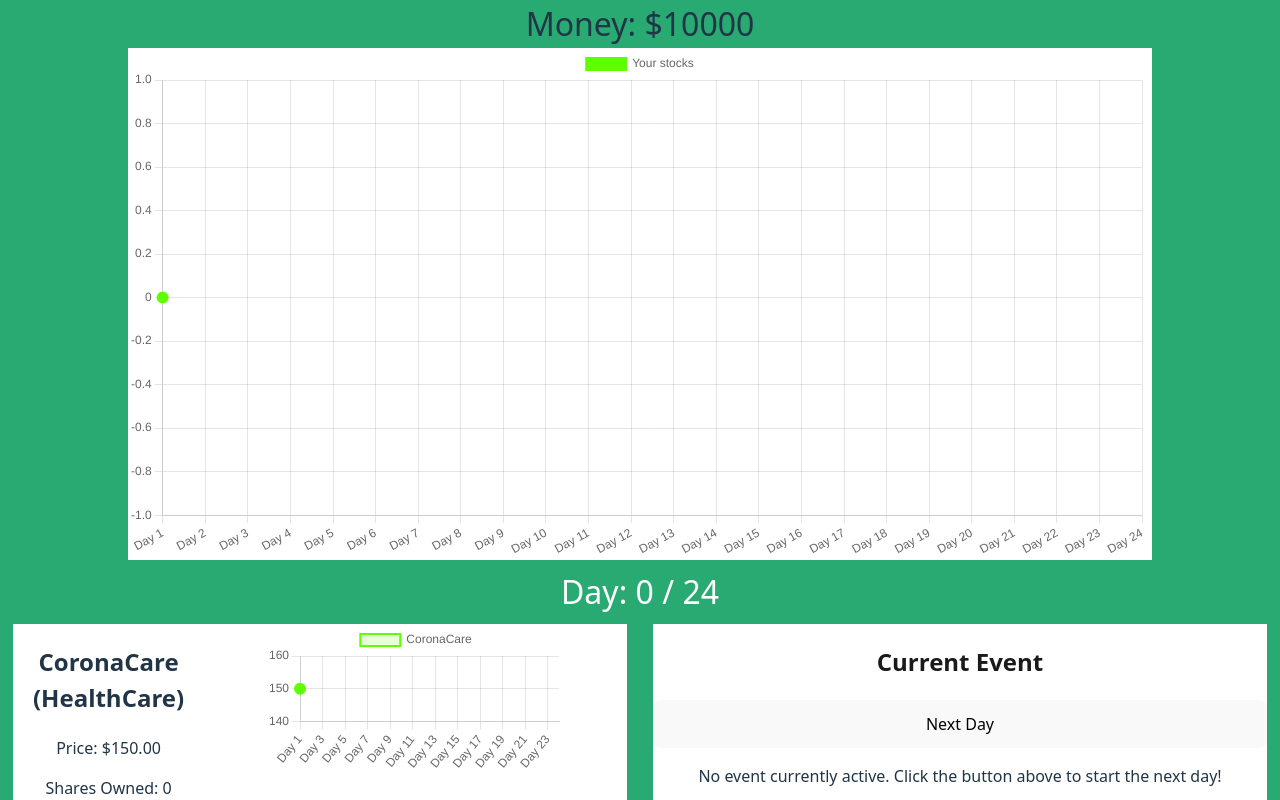
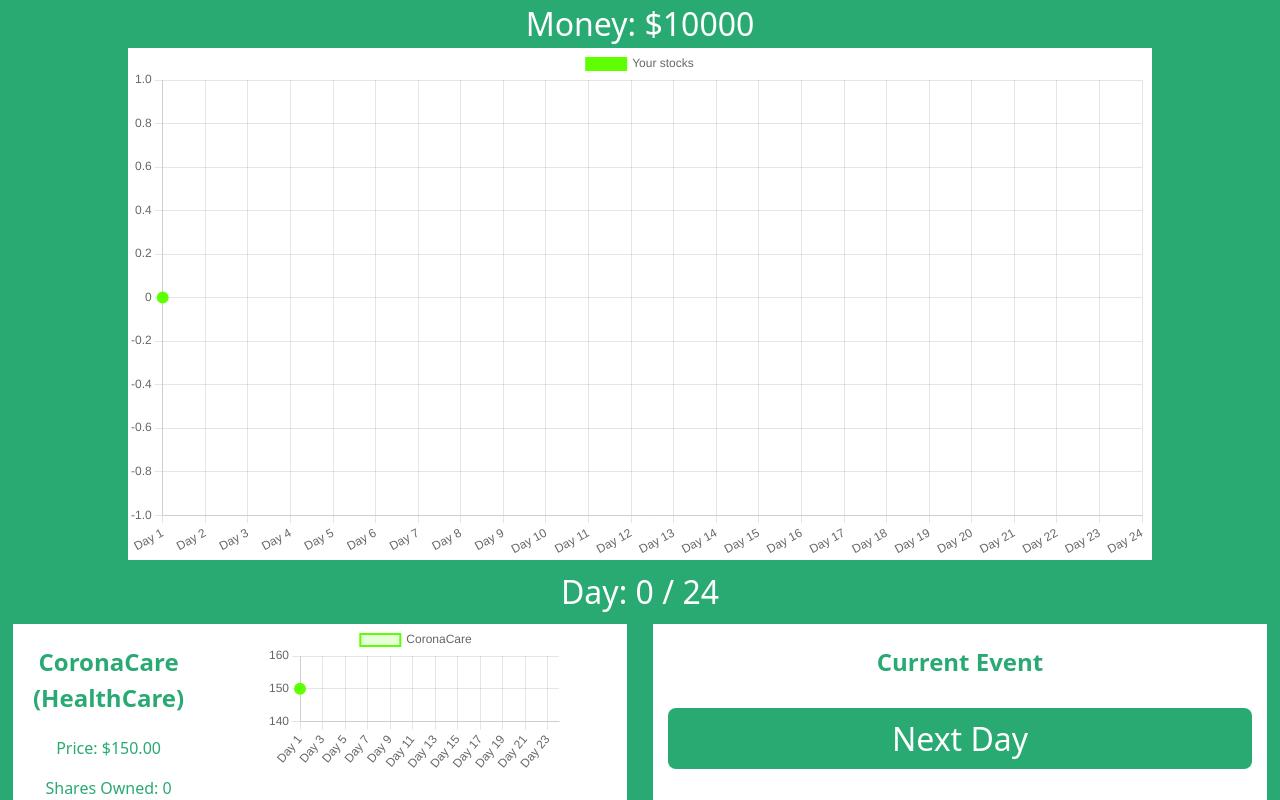
Before and after one commit to williamz2198/HackNYU-2025, a React (Vite) app in the folder win-or-crash/: page / in a window 1280 px wide. Shown: the top 800 px of the page. Built offline with nearby package versions, Linux system fonts and the light colour scheme.

Commit message:
Added high score system

```diff
--- a/win-or-crash/src/App.css
+++ b/win-or-crash/src/App.css
@@ -3,18 +3,13 @@
   text-align: center;
   background-color: rgb(41, 170, 114);
 }
-
-.logo {
-  height: 6em;
-  padding: 1.5em;
-  will-change: filter;
-  transition: filter 300ms;
+button{
+  background-color: rgb(41, 170, 114);
+  margin: 0 1vw 0 1vw;
+  color: white;
 }
-.logo:hover {
-  filter: drop-shadow(0 0 2em #646cffaa);
-}
-.logo.react:hover {
-  filter: drop-shadow(0 0 2em #61dafbaa);
+p, h2{
+  color:rgb(41, 170, 114);
 }
 
 @keyframes logo-spin {
@@ -24,20 +19,6 @@
   to {
     transform: rotate(360deg);
   }
-}
-
-@media (prefers-reduced-motion: no-preference) {
-  a:nth-of-type(2) .logo {
-    animation: logo-spin infinite 20s linear;
-  }
-}
-
-.card {
-  padding: 2em;
-}
-
-.read-the-docs {
-  color: #888;
 }
 
 .Chart{
@@ -65,16 +46,16 @@
 }
 
 .buttonEvent{
-  width: 100%;
-  padding: 12px;
-  font-size: 16px;
-  background-color: '#007bff';
+  width: 95%;
+  font-size: 2em;
   color: "white";
   border: 'none';
   border-Radius: '4px';
   cursor: 'pointer';
-  margin-bottom: '20px';
+  margin: 1vh 1vw 3vh 1vw;
+  padding: 1vh 1vw 1vh 1vw;
 }
 .MoneyDisplay{
   font-size: 2em;
+  color:white;
 }
--- a/win-or-crash/src/App.jsx
+++ b/win-or-crash/src/App.jsx
@@ -97,6 +97,12 @@ function App() {
         stockValue += stock.currentPrice * portfolio[key].quantity;
       }
     }
+    if(localStorage.getItem("highScore")==null){
+      localStorage["highScore"] = 0;
+    }
+    if(localStorage.highScore < money+stockValue){
+      localStorage.highScore = money+stockValue;
+    }
     return money + stockValue;
   }
 
@@ -186,6 +192,7 @@ function App() {
            <p>Cash: ${money.toFixed(2)}</p>
            <p>Stock Value: ${(calculateTotalScore() - money).toFixed(2)}</p>
            <h2>Total Score: ${calculateTotalScore().toFixed(2)}</h2>
+           <h2>High Score: ${parseFloat(localStorage.highScore).toFixed(2)}</h2>
            <button onClick={restartGame} style={{ marginTop: "20px", padding: "10px 20px" }}>Play Again</button>
          </div>
        </div>
--- a/win-or-crash/src/components/RandomEvent.jsx
+++ b/win-or-crash/src/components/RandomEvent.jsx
@@ -100,7 +100,7 @@ export default function RandomEvent(props) {
 
     return (
         <>
-            <h2 style={{ textAlign: 'center', color: '#1a1a1a' }}>Current Event</h2>
+            <h2 style={{ textAlign: 'center'}}>Current Event</h2>
 
             <button className="buttonEvent" onClick={generateRandomEvent} >
                 Next Day
@@ -108,11 +108,13 @@ export default function RandomEvent(props) {
 
             {currentEvent ? (
                 <div>
-                    <h3 className="Text" style={{ marginTop: '0', color: currentEvent.type === 'Crisis' ? 'red' : currentEvent.type === 'Opportunity' ? 'green' : 'blue' }}>
+                    <h3 className="Text" style={{ marginTop: '0'}}>
                         <div>
-                            <div>{afterwards}</div>
+                            <div><p>{afterwards}</p></div>
                             <br/>
+                            <h2>
                             {currentEvent.title}
+                            </h2>
                             <p>
                                 {currentEvent.image_src && (
                                     <img
@@ -129,7 +131,7 @@ export default function RandomEvent(props) {
                                     />
                                 )}
                             </p>
-                                {currentEvent.description}
+                                <p>{currentEvent.description}</p>
                         </div>
                     </h3>
                 </div>
```
